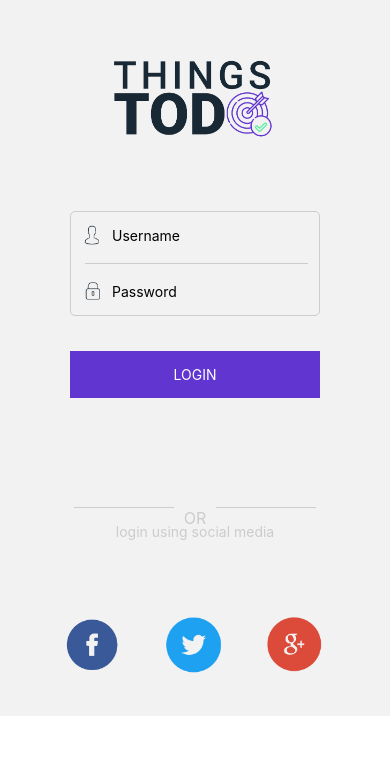
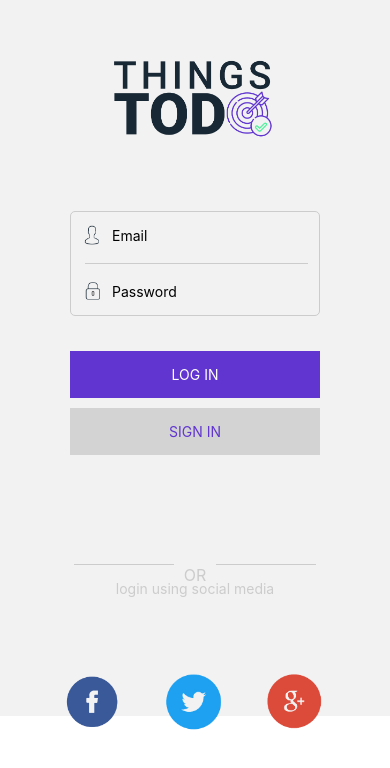
Before and after one commit to anniehayho/todoapp, a React Native app: screen /Login in a window 390 px wide. Shown: the part 128-896 px from the top of the page. Built offline with nearby package versions, Linux system fonts and the light colour scheme.

Commit message:
apply firebase for authentication with email and password

```diff
--- a/firebaseConfig.ts
+++ b/src/firebase/firebaseConfig.ts
@@ -2,8 +2,6 @@
 import { initializeApp } from "firebase/app";
 import { getAuth } from "firebase/auth";
 import { getFirestore } from "firebase/firestore";
-// TODO: Add SDKs for Firebase products that you want to use
-// https://firebase.google.com/docs/web/setup#available-libraries
 
 // Your web app's Firebase configuration
 // For Firebase JS SDK v7.20.0 and later, measurementId is optional
--- a/src/redux/userSlice.js
+++ b/src/redux/userSlice.js
@@ -1,24 +1,39 @@
 import { createSlice } from '@reduxjs/toolkit';
+import { getUser } from '../API/loginAPI';
 
 const userSlice = createSlice({
   name: "user",
   initialState: {
-    username: null
+    email: null
   },
   reducers: {
     loginSuccess: (state, action) => {
-      state.username = action.payload.username
+      state.email = action.payload.email
       state.isLoginSuccess = true
     },
     loginFailed: (state) => {
-      state.username = null,
+      state.email = null,
       state.isLoginFailed = true
     },
     logout: (state) => {
-      state.username = null
+      state.email = null
     }
   },
 })
 
 export const { loginSuccess, loginFailed, logout } = userSlice.actions
+
+export const loginUser = (email, password) => async (dispatch) => {
+  try {
+    const response = await getUser(email, password);
+    if (response.user) {
+      dispatch(loginSuccess({ email: response.user.displayName }));
+    } else {
+      dispatch(loginFailed());
+    }
+  } catch (error) {
+    console.error(error);
+    dispatch(loginFailed());
+  }
+};
 export default userSlice.reducer
--- a/src/reduxsaga/API/loginAPI.js
+++ b/src/reduxsaga/API/loginAPI.js
@@ -1,11 +1,10 @@
-import axios from "axios";
+import { firebase_auth } from '../../firebase/firebaseConfig'
 
-export async function getUser() {
-    try {
-      const response = await axios.get('https://7a081996baa244838daf135e2902a285.api.mockbin.io/');
-      // const response = await axios.get('https://7072f54c718c43b685788e5e2f0a194c.api.mockbin.io/');
-      return response;
-    } catch (error) {
-      console.error(error);
-    }
+export const getUser = async (email, password) => {
+  try {
+    const response = await firebase_auth.signInWithEmailAndPassword(email, password);
+    return response;
+  } catch (error) {
+    return error;
+  }
 }
--- a/src/reduxsaga/Saga/loginSaga.js
+++ b/src/reduxsaga/Saga/loginSaga.js
@@ -3,17 +3,20 @@
 import { getUser } from '../API/loginAPI';
 
 function* login(action) {
+  yield put({ type: 'SET_LOADING', payload: true });
   try {
-    const response = yield call(getUser);
-    if (response.data.check_login === 'true') {
+    const response = yield call(getUser, action.payload.email, action.payload.password);
+    if (response.user) {
         console.log('Login Success');
         yield put(loginSuccess(action.payload));
     } else {
         yield put(loginFailed());
     }
   } catch (error) {
+      console.error(error);
       yield put(loginFailed());
   }
+  yield put({ type: 'SET_LOADING', payload: false });
 }
 
 function* watchLogin() {
--- a/src/screens/CustomDrawerContentScreen/index.js
+++ b/src/screens/CustomDrawerContentScreen/index.js
@@ -13,17 +13,22 @@
 import logoutIcon from '@assets/images/logoutIcon.png'
 import CustomBox from '@components/CustomBox'
 import { DrawerContentScrollView } from '@react-navigation/drawer'
-import { useDispatch, useSelector } from 'react-redux'
+import { useDispatch } from 'react-redux'
 import { logout } from '../../redux/userSlice'
+import { firebase_app } from '../../firebase/firebaseConfig'
+import { getAuth } from 'firebase/auth'
 
 const CustomDrawerContentScreen = ({navigation}) => {
-  const username = useSelector((state) => state.user.username)
   const navigateToScreen = (screenName) => {
     navigation.navigate(screenName);
   };
 
+  const auth = getAuth(firebase_app);
+  const email = auth.currentUser.email;
+
   const dispatch = useDispatch()
 
+  console.log(auth.user);
   const handleLogout = () => {
     dispatch(logout())
     navigation.navigate('Login');
@@ -38,7 +43,7 @@
             <Image source={shadowBox} style={[styles.shadowBox]}/>
             <Image source={userAvatar} style={[styles.userAvatar]}/>
           </View>
-          <Text style={styles.userName}>{username}</Text>
+          <Text style={styles.email}>{email}</Text>
         </View>
 
       <View style={styles.containerMenuBar}>
--- a/src/screens/CustomDrawerContentScreen/styles.js
+++ b/src/screens/CustomDrawerContentScreen/styles.js
@@ -38,7 +38,7 @@
       borderColor: '#fff',
       position: 'absolute'
     },
-    userName: {
+    email: {
       alignContent: 'center',
       alignItems: 'center',
       fontSize: 18,
--- a/src/screens/DailyTab/index.js
+++ b/src/screens/DailyTab/index.js
@@ -9,6 +9,8 @@
 import donetaskIcon from '../../assets/images/doneTaskIcon.png'
 import latertaskIcon from '../../assets/images/deleteTaskIcon.png'
 import NoTaskScreen from '../NoTaskScreen';
+import { firebase_app } from '../../firebase/firebaseConfig';
+import { getAuth, onAuthStateChanged } from 'firebase/auth';
 
 const getGreetingMessage = () => {
   const currentTime = new Date().getHours();
@@ -28,11 +30,31 @@
   const dispatch = useDispatch()
   const dailyTasks = useSelector((state) => state.task.dailyTasks);
   const doneTasks = useSelector((state) => state.task.doneTasks);
+  const auth = getAuth(firebase_app);
+  const [email, setEmail] = useState('');
+
+
+  // useEffect(() => {
+  //   dispatch({ type: 'GET_DAILY_TASKS_REQUEST' });
+  //   setDayNight(getGreetingMessage());
+  //   setCurrentDate(new Date().toLocaleDateString('en-US', { day: '2-digit', month: 'long', year: 'numeric' }));
+  // }, []);
 
   useEffect(() => {
     dispatch({ type: 'GET_DAILY_TASKS_REQUEST' });
     setDayNight(getGreetingMessage());
     setCurrentDate(new Date().toLocaleDateString('en-US', { day: '2-digit', month: 'long', year: 'numeric' }));
+
+    // Lắng nghe sự kiện đăng nhập và cập nhật email người dùng
+    const unsubscribe = onAuthStateChanged(auth, (user) => {
+      if (user) {
+        setEmail(user.email);
+      } else {
+        setEmail('');
+      }
+    });
+
+    return () => unsubscribe();
   }, []);
 
   const handlePressItem = (task) => {
@@ -50,8 +72,6 @@
   const renderItem = ({item}) => {
     return <TaskList item={item} onPressItem={handlePressItem} />;
   };
-
-  const username = useSelector((state) => state.user.username)
 
   const renderHiddenItem = ({ item }) => {
     return (
@@ -84,7 +104,7 @@
       <View style={styles.containerInformationToday}>
         <View style={styles.greetContainer}>
           <Text style={styles.greetHeader}>{daynight}</Text>
-          <Text style={[styles.greetHeader, { fontWeight: 'bold', marginLeft: -35 }]}>{username}</Text>
+          <Text style={[styles.greetHeader, { fontWeight: 'bold', marginLeft: -35 }]}>{email}</Text>
         </View>
 
         <View style={{ flexDirection: 'row', justifyContent: 'space-between' }}>
--- a/src/screens/loginScreen/index.js
+++ b/src/screens/loginScreen/index.js
@@ -1,47 +1,47 @@
 /* eslint-disable react/prop-types */
-import React, { useState, useEffect } from 'react'
+import React, { useState } from 'react'
 import { View, Text, Image, useWindowDimensions, Alert } from 'react-native'
 import styles from './styles'
 import CustomButton from '@components/CustomButton'
 import CustomLogin from '@components/CustomLogin'
 import CustomInput from '@components/CustomInput'
 import Logo from '@assets/images/logoApp.png'
-import usernameIcon from '@assets/images/userName.png'
+import emailIcon from '@assets/images/userName.png'
 import passwordIcon from '@assets/images/passWord.png'
 import facebookLogo from '@assets/images/facebookLogo.png'
 import twitterLogo from '@assets/images/twitterLogo.png'
 import googleLogo from '@assets/images/googleLogo.png'
 import { useForm, Controller } from 'react-hook-form';
 import { useNavigation } from '@react-navigation/native'
-import { useDispatch, useSelector } from 'react-redux'
+import { getAuth, signInWithEmailAndPassword, createUserWithEmailAndPassword } from "firebase/auth";
+import { firebase_app } from '../../firebase/firebaseConfig';
 
 const LoginScreen = () =>
 {
     const { control } = useForm();
     const {height} = useWindowDimensions();
-    const [username, setUsername] = useState('');
+    const [email, setemail] = useState('');
     const [password, setPassword] = useState('');
-    const dispatch = useDispatch()
-    const navigation = useNavigation()
-    const state = useSelector((state) => state.user);
+    const navigation = useNavigation();
+    const auth = getAuth(firebase_app);
 
     const onSubmit = async () => {
-        const userData = {username, password};
         try {
-            dispatch({type: 'LOGIN_REQUEST', payload: userData});
+            await signInWithEmailAndPassword(auth, email, password);
+            navigation.navigate('DrawerNavigation');
         } catch (error) {
-            Alert.alert('Login Failed');
+            Alert.alert('Login Failed', error.message('The account does not exist. Please sign up.'));
         }
     };
 
-    useEffect(() => {
-        if (state.isLoginSuccess == true) {
+    const onSignIn = async () => {
+        try {
+            await createUserWithEmailAndPassword(auth, email, password);
             navigation.navigate('DrawerNavigation');
+        } catch (error) {
+            Alert.alert('Sign In Failed', error.message('Password must be at least 6 characters long.'));
         }
-        if (state.isLoginFailed == true) {
-            Alert.alert('Login Failed');
-        }
-    }, [state]);
+    };
 
     const onLogin = (socialNetwork) => {
         console.log(`Login with ${socialNetwork}`);
@@ -55,15 +55,15 @@
                     control={control}
                     render={() => (
                         <CustomInput
-                            placeholder="Username"
-                            value={username}
-                            onChangeText={(username)=>setUsername(username)}
+                            placeholder="Email"
+                            value={email}
+                            onChangeText={(email)=>setemail(email)}
                             secureTextEntry={false}
-                            leftIcon={usernameIcon}
+                            leftIcon={emailIcon}
                             customInputTextStyle={{ marginVertical: 15 }}
                         />
                     )}
-                    name="username"
+                    name="email"
                     defaultValue=""
                 />
                 <View style={styles.divider} />
@@ -84,7 +84,8 @@
                 />
             </View>
 
-            <CustomButton text="LOGIN" onPress={onSubmit} customStyle={{backgroundColor: '#6035D0'}}/>
+            <CustomButton text="LOG IN" onPress={onSubmit} customStyle={{backgroundColor: '#6035D0'}}/>
+            <CustomButton text="SIGN IN" onPress={onSignIn} customStyle={{backgroundColor: 'lightgray'}} customText={{color: '#6035D0'}}/>
 
             <View style={styles.orContainer}>
                 <View style={styles.line} />
```
